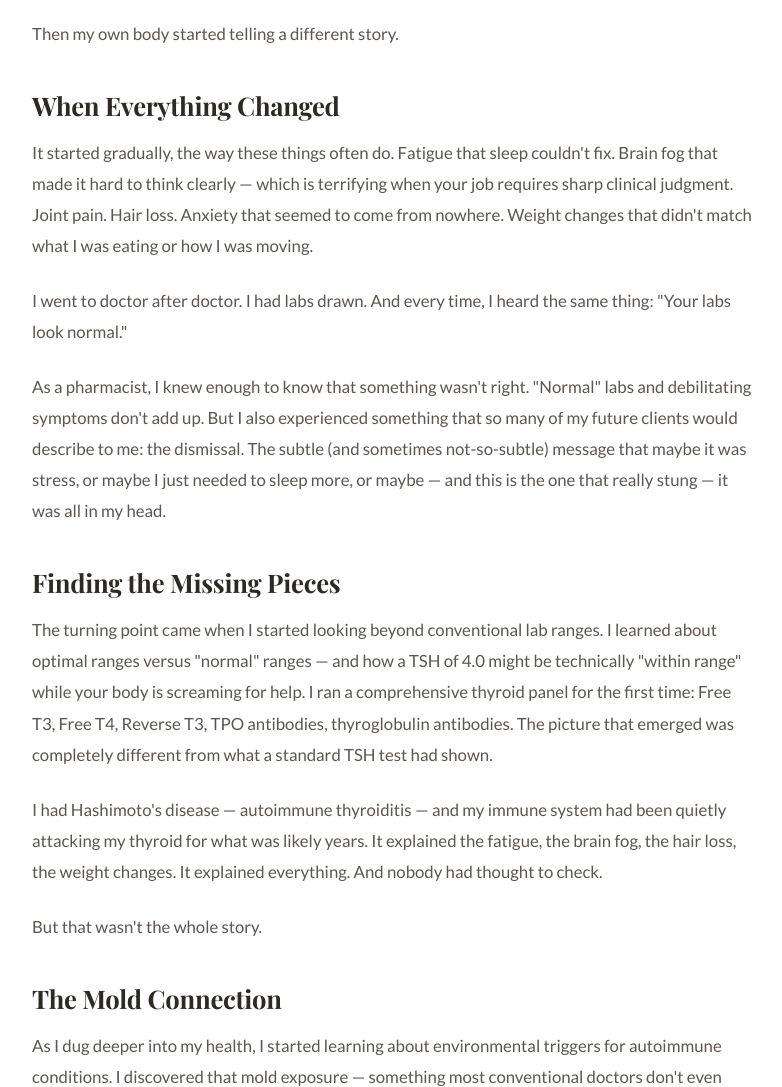
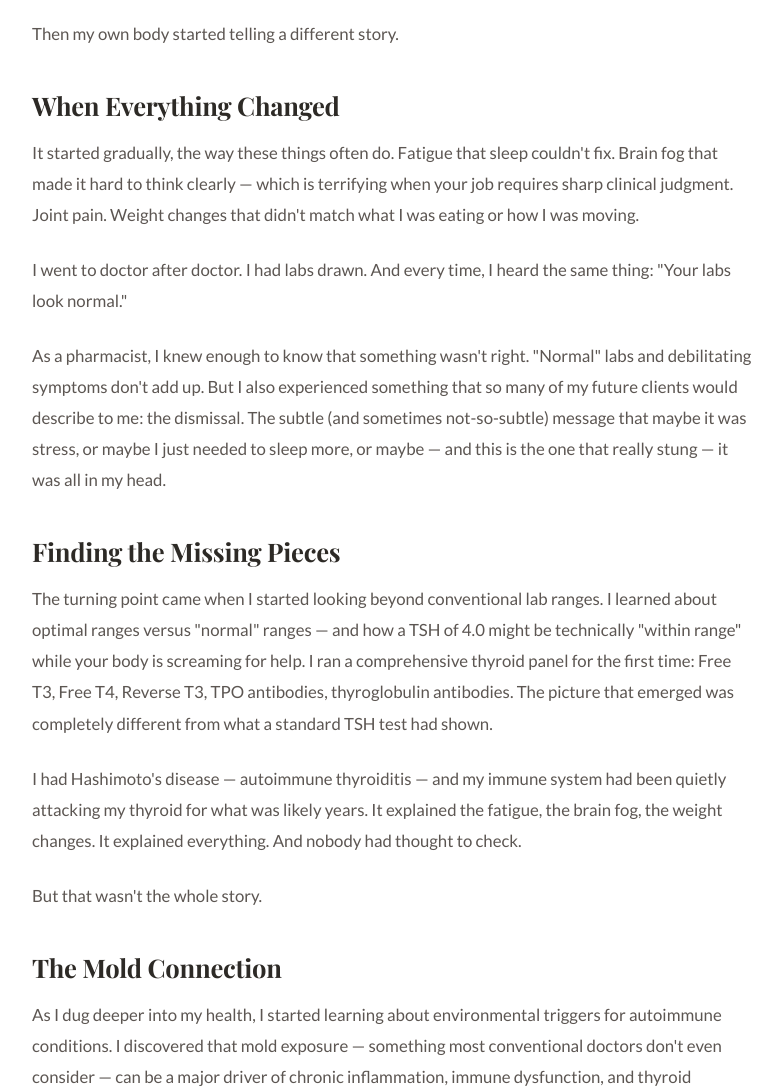
Before and after one commit to chadgatzlaff-cloud/doctormo-site, a plain HTML site: page blog/my-mold-and-thyroid-journey.html in a window 1280 px wide. Shown: the part 880-1967 px from the top of the page, without its empty margins (248-1030 px from the left). Drawn offline with nearby package versions, Linux system fonts and the light colour scheme; a web font is replaced by a local one.

Commit message:
Remove inaccurate hair loss and anxiety references from blog
Removed "Hair loss. Anxiety that seemed to come from nowhere." from
the symptoms paragraph, and "the hair loss," from the Hashimoto's
diagnosis paragraph — these details were not accurate to Dr. Mo's
experience.

```diff
--- a/blog/my-mold-and-thyroid-journey.html
+++ b/blog/my-mold-and-thyroid-journey.html
@@ -146,7 +146,7 @@
         <h2>When Everything Changed</h2>
 
         <p>
-          It started gradually, the way these things often do. Fatigue that sleep couldn't fix. Brain fog that made it hard to think clearly — which is terrifying when your job requires sharp clinical judgment. Joint pain. Hair loss. Anxiety that seemed to come from nowhere. Weight changes that didn't match what I was eating or how I was moving.
+          It started gradually, the way these things often do. Fatigue that sleep couldn't fix. Brain fog that made it hard to think clearly — which is terrifying when your job requires sharp clinical judgment. Joint pain. Weight changes that didn't match what I was eating or how I was moving.
         </p>
 
         <p>
@@ -164,7 +164,7 @@
         </p>
 
         <p>
-          I had Hashimoto's disease — autoimmune thyroiditis — and my immune system had been quietly attacking my thyroid for what was likely years. It explained the fatigue, the brain fog, the hair loss, the weight changes. It explained everything. And nobody had thought to check.
+          I had Hashimoto's disease — autoimmune thyroiditis — and my immune system had been quietly attacking my thyroid for what was likely years. It explained the fatigue, the brain fog, the weight changes. It explained everything. And nobody had thought to check.
         </p>
 
         <p>
```
